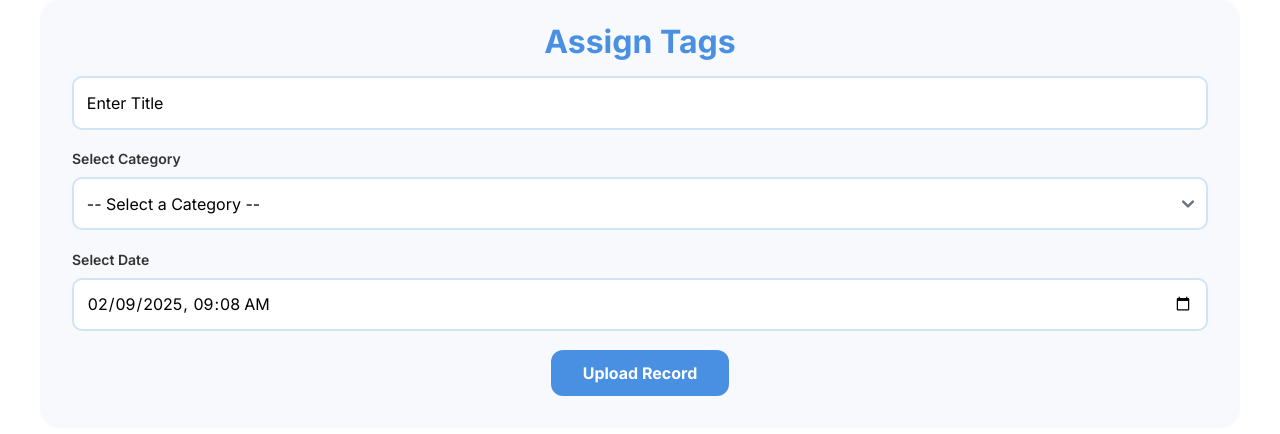
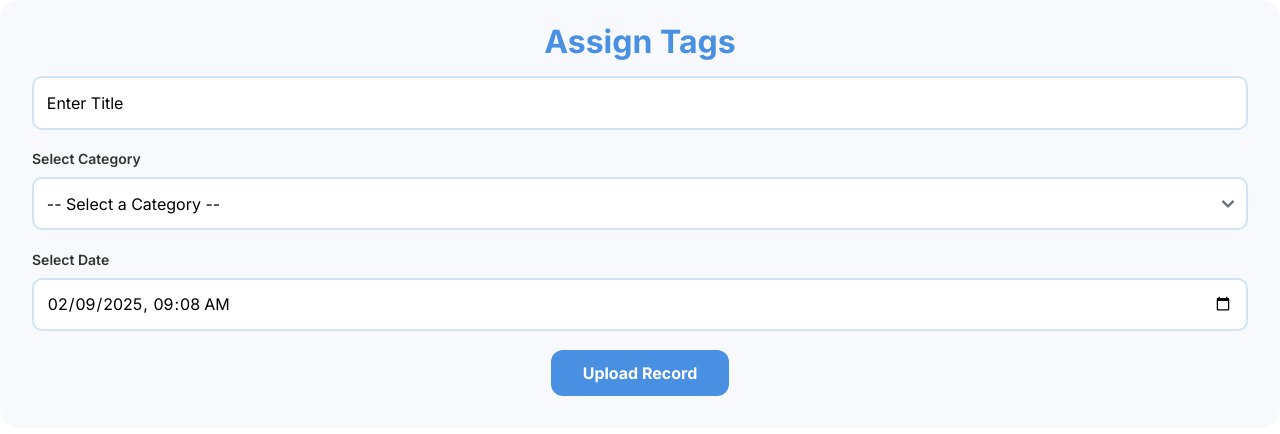
Before and after one commit to ramya72002/HealthRecordFrontend, a Next.js app: page /ui/categories in a window 1280 px wide. Shown: the top 434 px of the page. Built offline with nearby package versions, Linux system fonts and the light colour scheme.

Commit message:
calender view done

```diff
--- a/src/app/(DashboardLayout)/ui/categories/categories.scss
+++ b/src/app/(DashboardLayout)/ui/categories/categories.scss
@@ -1,4 +1,4 @@
-.container {
+.container1{
   display: flex;
   flex-direction: column;
   align-items: center;
--- a/src/app/(DashboardLayout)/ui/categories/page.tsx
+++ b/src/app/(DashboardLayout)/ui/categories/page.tsx
@@ -87,7 +87,7 @@ const CategoriesContent = () => {
   };
 
   return (
-    <div className="container">
+    <div className="container1">
       <h1 className="header">Assign Tags</h1>
 
       <input
```
